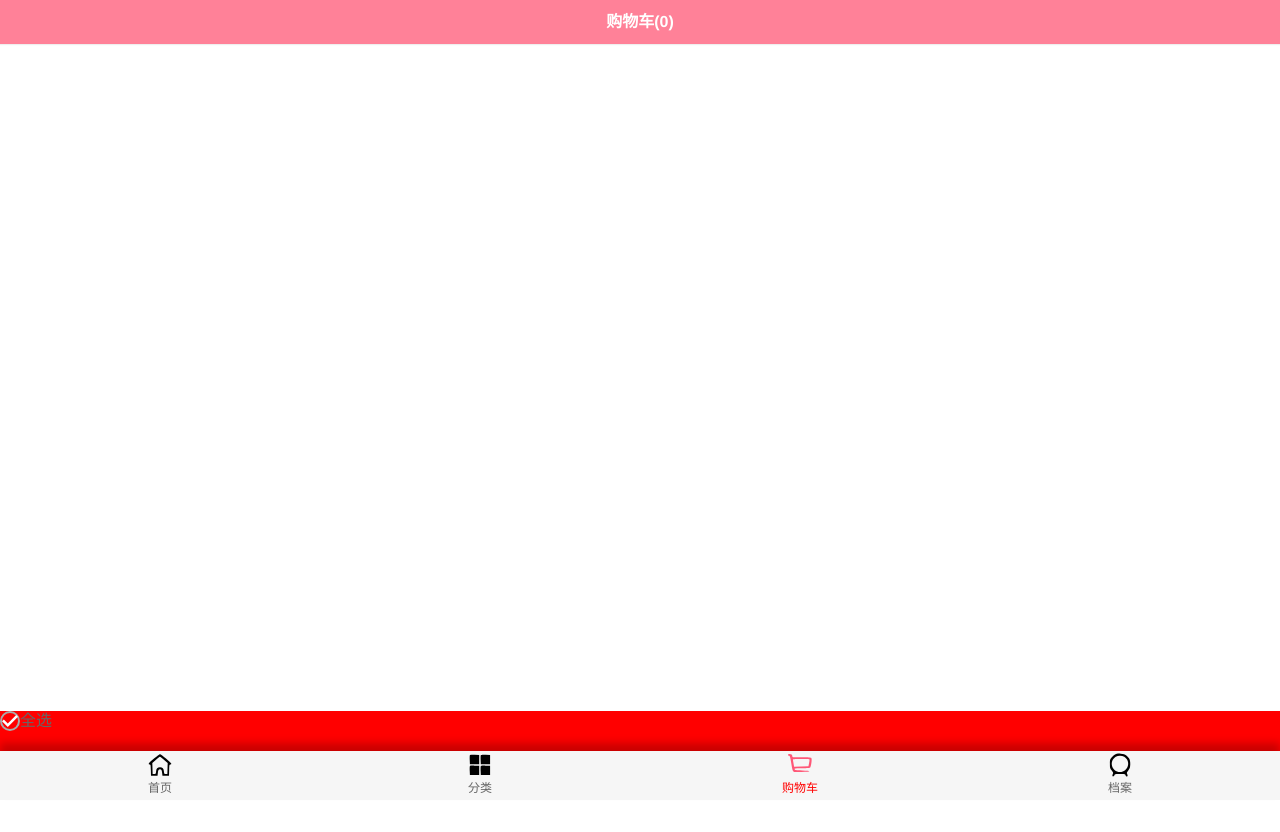
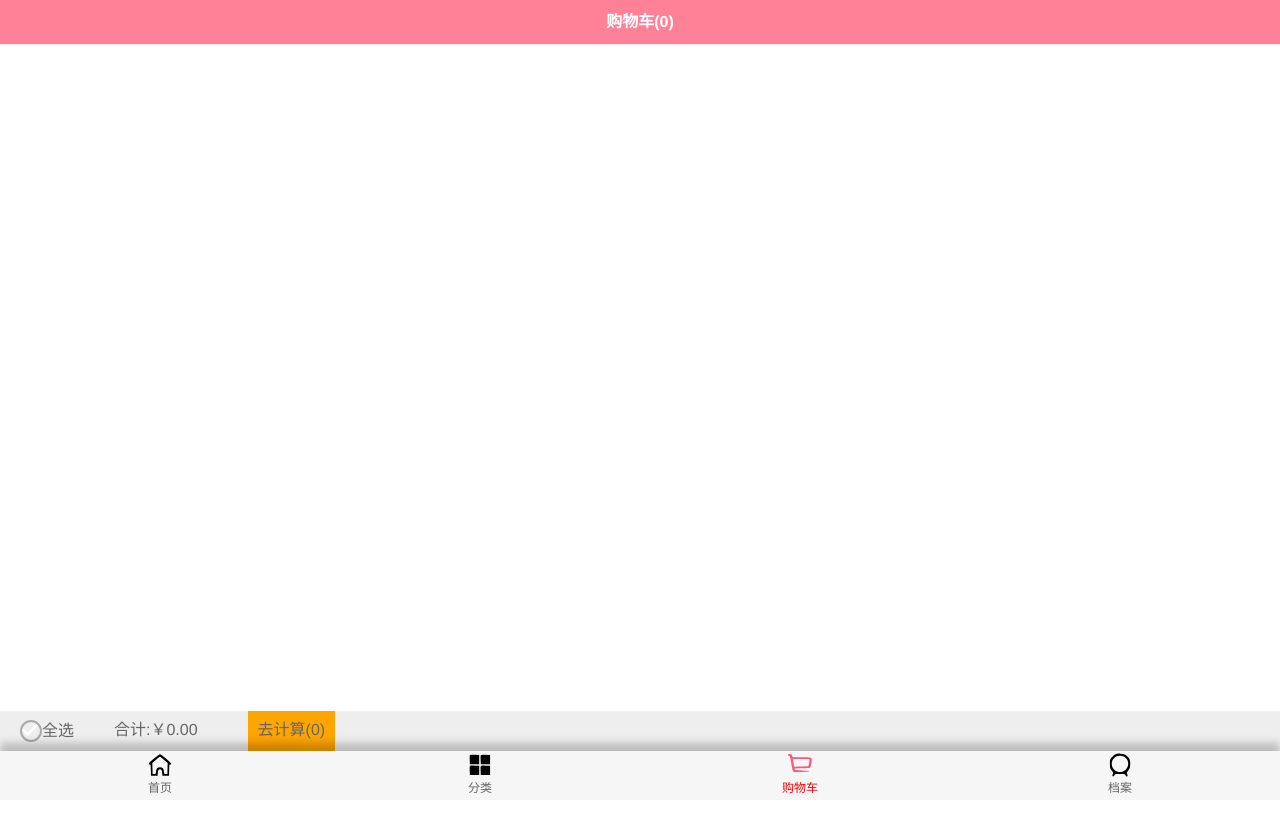
Before and after one commit to stormfat/VueJs, a Vue app in the folder LearnVuejs02/malltest/: page /cart in a window 1280 px wide. Shown: the top 832 px of the page. Built offline with nearby package versions, Linux system fonts and the light colour scheme; the HTML template or start-up script is replaced by a standard one.

Commit message:
9.26 2nd

```diff
--- a/LearnVuejs02/malltest/src/store/mutations.js
+++ b/LearnVuejs02/malltest/src/store/mutations.js
@@ -1,11 +1,12 @@
-import { ADD_COUNTER, ADD_TO_CART } from './mutation-types'
+import { ADD_COUNTER, ADD_TO_CART } from './mutation-types';
 
 export default {
     [ADD_COUNTER](payload) {
-        payload.count++
+        payload.count++;
     },
     [ADD_TO_CART](state, payload) {
-        payload.checked = true
-        state.cartList.push(payload)
+        payload.checked = true;
+        state.cartList.push(payload);
+        payload.count = 1;
     }
-}
+};
--- a/LearnVuejs02/malltest/src/views/cart/childComps/CartBottomBar.vue
+++ b/LearnVuejs02/malltest/src/views/cart/childComps/CartBottomBar.vue
@@ -1,44 +1,101 @@
 <template>
     <div class="bottom-nav">
         <div class="check-area">
-            <check-button class="check-button"/>
+            <check-button class="check-button" @checkBtnClick="allCheck" :is-checked="checkFlag" />
             <span>全选</span>
         </div>
+        <div class="total-price">合计:{{ totalPrice }}</div>
+        <div class="calculate">去计算({{ cartNum }})</div>
     </div>
 </template>
 
 <script>
-
-    import CheckButton from 'components/content/checkButton/CheckButton'
+import CheckButton from 'components/content/checkButton/CheckButton';
+import { mapGetters } from 'vuex';
 
 export default {
     name: 'CartButtonBar',
-
-        components: { CheckButton }
-
-
-
-
+    components: { CheckButton },
+    data() {
+        return { checkFlag: false };
+    },
+    computed: {
+        totalPrice() {
+            return (
+                '￥' +
+                //先过滤出所有被选中的商品
+                this.$store.state.cartList
+                    .filter(item => {
+                        return item.checked;
+                    })
+                    //对商品的总价进行汇总
+                    .reduce((preValue, item) => {
+                        return preValue + item.price * item.count;
+                    }, 0)
+                    .toFixed(2)
+            );
+        },
+        cartNum() {
+            return this.$store.state.cartList.filter(item => {
+                return item.checked;
+            }).length;
         }
+    },
+    methods: {
+        //全选购物车中所有商品
+        allCheck() {
+            if (!this.checkFlag) {
+                for (let item of this.$store.state.cartList) {
+                    item.checked = true;
+                }
+                this.checkFlag = !this.checkFlag;
+            } else {
+                for (let item of this.$store.state.cartList) {
+                    item.checked = false;
+                }
+                this.checkFlag = !this.checkFlag;
+            }
+        }
+    }
+};
 </script>
 
 <style scoped>
 .bottom-nav {
     height: 40px;
     position: relative;
-        background-color: red;
-
-        bottom: 133px
+    background-color: #eee;
+    bottom: 133px;
+    display: flex;
 }
 
 .check-area {
     display: flex;
-        align-items: center
+    padding: 10px;
+    margin-left: 10px;
+    align-items: center;
 }
 
 .check-button {
-        width: 20px;
-        height: 20px ;
-        line-height:22px
+    flex: 1;
+    width: 22px;
+    height: 22px;
+    line-height: 22px;
+}
+
+.total-price {
+    height: 40px;
+    padding: 10px;
+    margin-left: 20px;
+    align-items: center;
+}
+
+.calculate {
+    height: 40px;
+    padding: 10px;
+    margin-left: 40px;
+
+    align-items: center;
+    background-color: orange;
 }
 </style>
```
Also changed, not shown: LearnVuejs02/malltest/src/components/content/checkButton/CheckButton.vue (+4 -5 lines). Lines whose indentation alone changed are shown as unchanged.
